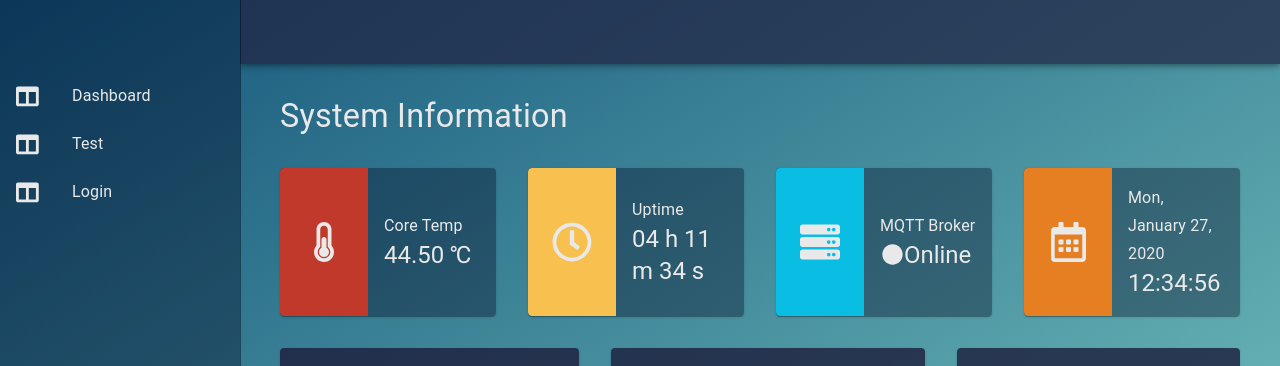
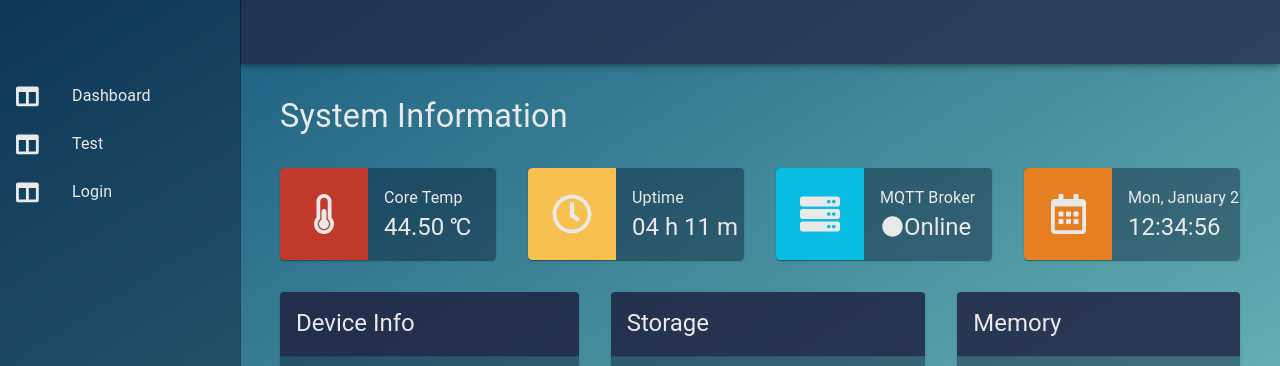
Before and after one commit to Kadinata/sentinel, a React (Create React App) app in the folder raspi-ews/: page /systems in a window 1280 px wide. Shown: the top 366 px of the page. Built offline with nearby package versions, Linux system fonts and the light colour scheme; no server answers.

Commit message:
Modifying StatsCard content container width to 100%

```diff
--- a/raspi-ews/src/components/common/Card/StatsCard.js
+++ b/raspi-ews/src/components/common/Card/StatsCard.js
@@ -39,6 +39,9 @@ const useStyles = makeStyles(theme => ({
     borderTopLeftRadius: 4,
     borderBottomLeftRadius: 4,
   },
+  w100: {
+    flex: 1,
+  },
 }));
 
 const renderIcon = ({ icon, background }, classes) => {
@@ -65,13 +68,13 @@ const StatsCard = ({ label, value, ...props }) => {
     <Card className={classes.card}>
       {renderIcon(props, classes)}
 
-      <CardContent className={classes.content}>
+      <CardContent className={[classes.content, classes.w100]}>
         <Grid container spacing={2} justify="flex-start" alignItems="center">
-          <Grid item>
-            <Typography variant="subtitle1" align="left">
+          <Grid item className={classes.w100}>
+            <Typography variant="subtitle1" align="left" noWrap>
               {label}
             </Typography>
-            <Typography component="h5" variant="h5" align="left">
+            <Typography component="h5" variant="h5" align="left" noWrap>
               {value}
             </Typography>
           </Grid>
```
